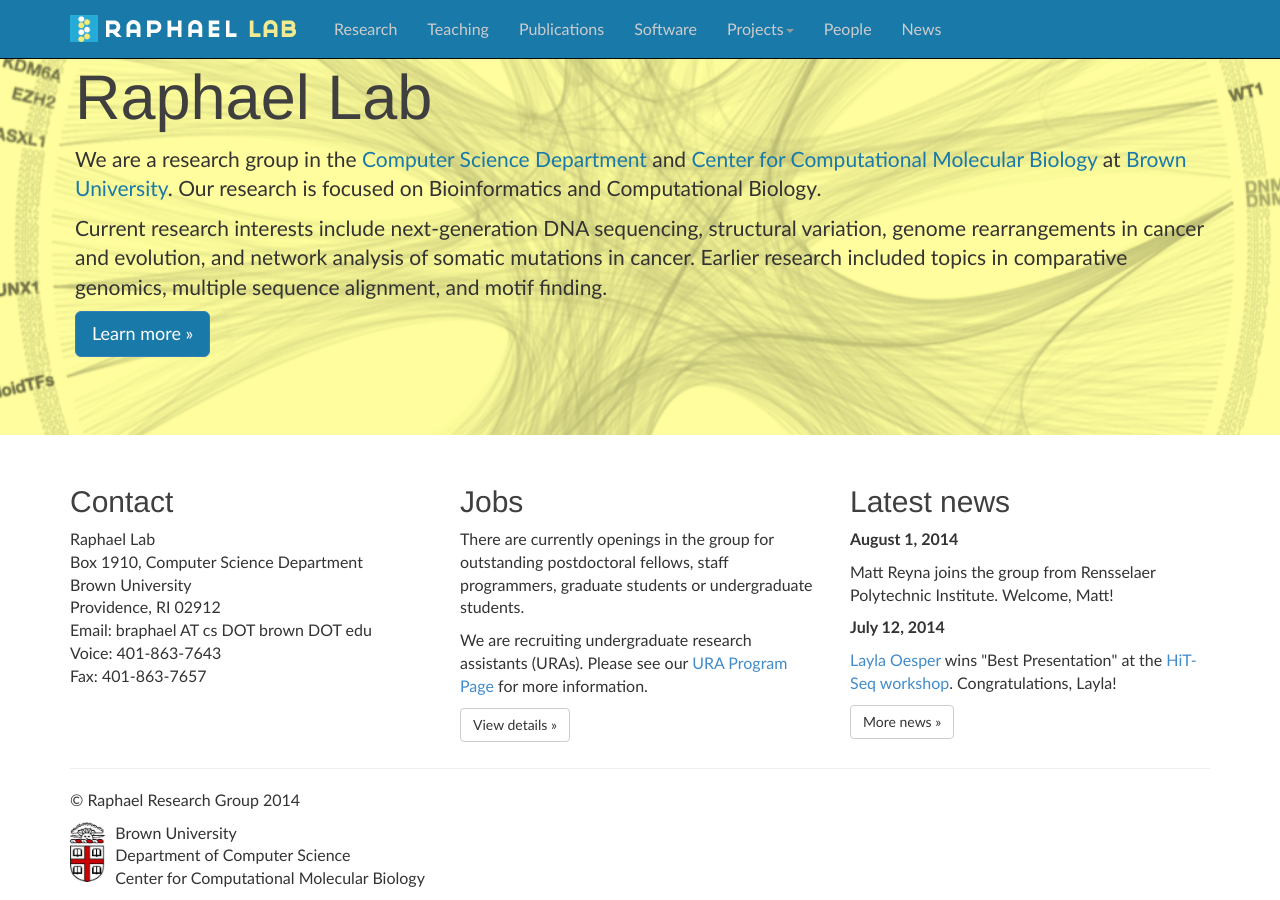
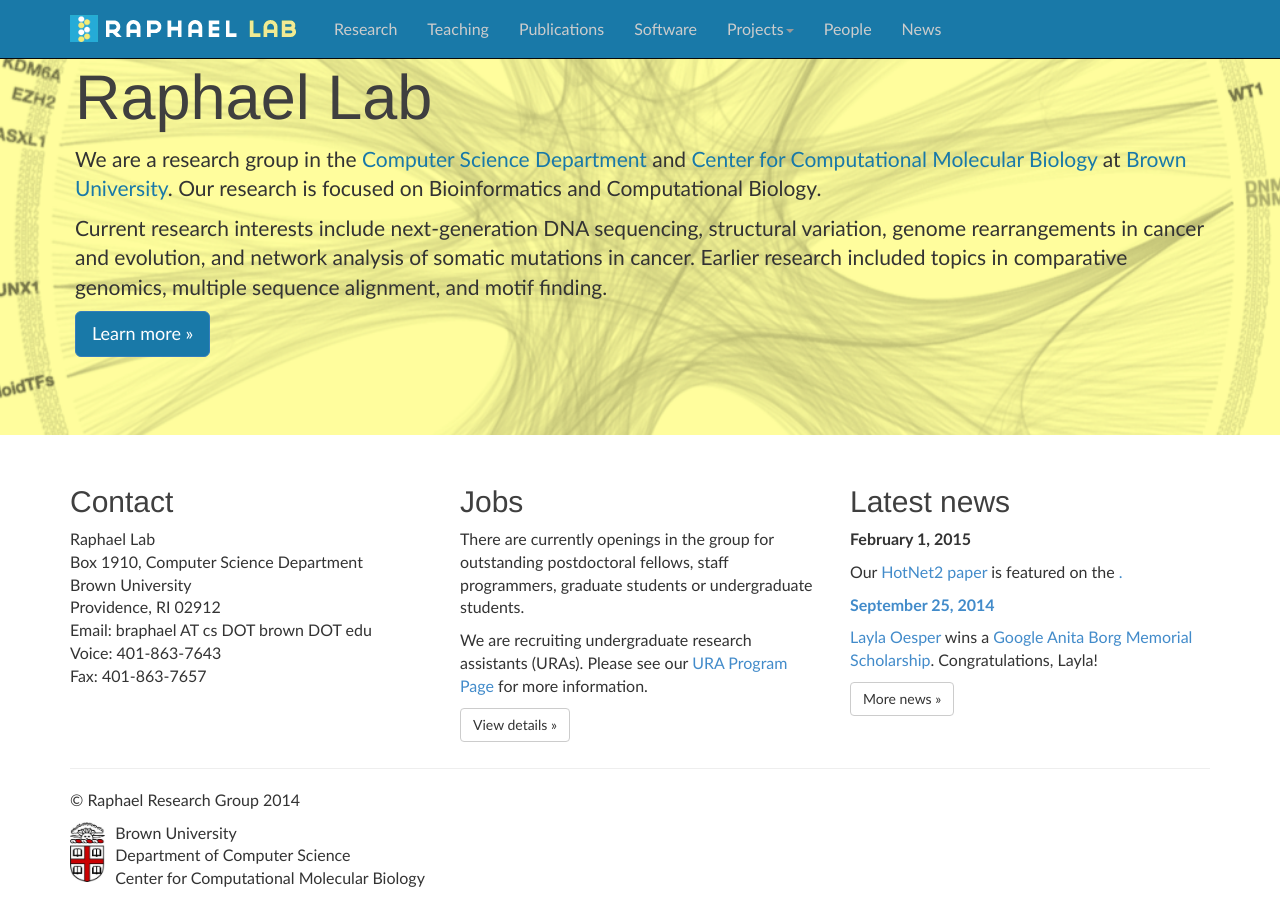
Before and after one commit to raphael-group/raphael-group.github.io, a Jekyll site: the page built from index.html, in a window 1280 px wide and 900 px high, scrolled down 70 px. Built offline with Jekyll 4.4.1, drawn with Linux system fonts in a browser that asks for light colours; nearby versions of some CDN libraries; Markdown is read by kramdown in place of the engine named in the settings; comment, search, counter and statistics services are not loaded.

Commit message:
news update front page

```diff
--- a/index.html
+++ b/index.html
@@ -38,10 +38,11 @@
     </div>
     <div class="col-md-4">
         <h2>Latest news</h2>
-        <p><b>August 1, 2014</b></p>
-        Matt Reyna joins the group from Rensselaer Polytechnic Institute. Welcome, Matt!</p>
-        <p><b>July 12, 2014</b></p>
-        <a href="http://cs.brown.edu/people/layla/">Layla Oesper</a> wins "Best Presentation" at the <a href="http://hitseq.org">HiT-Seq workshop</a>. Congratulations, Layla!</p>
+        <p><b>February 1, 2015</b></p>
+        <p>Our <a href="http://www.nature.com/ng/journal/v47/n2/full/ng.3168.html">HotNet2 paper</a> is featured on the <a href="http://www.nature.com/ng/journal/v47/n2/covers/index.html"cover of Nature Genetics>.</p>
+        <p><b>September 25, 2014</b></p>
+	<p>
+        <a href="http://cs.brown.edu/people/layla/">Layla Oesper</a> wins a <a href="https://blog.cs.brown.edu/2014/09/25/molly-long-and-layla-oesper-win-google-anita-borg-memorial-scholarship/">Google Anita Borg Memorial Scholarship</a>. Congratulations, Layla!</p>
         <p><a class="btn btn-default" href="/news" role="button">More news &raquo;</a></p>
    </div>
 
```
Also changed, not shown: teaching/index.md (+2 -2 lines).
